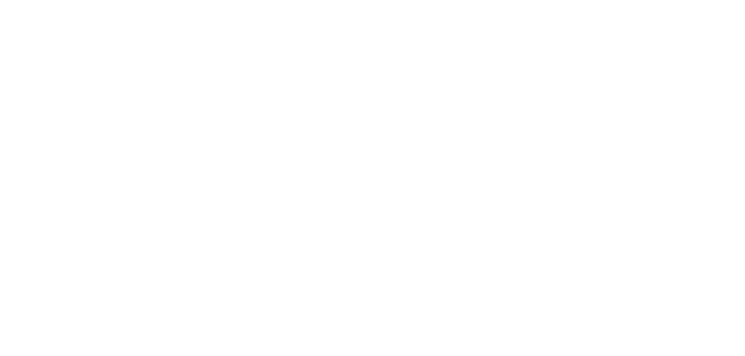
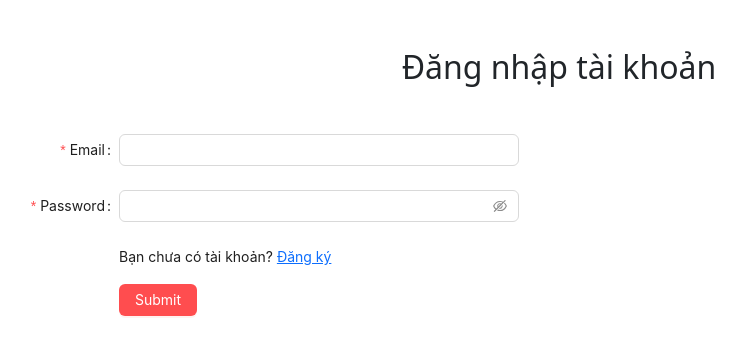
Before and after one commit to Thandinhcong/React-TS, a React (Vite) app: page /login in a window 1280 px wide. Before the commit this address had no page. Shown: the top 356 px of the page, without its empty margins (81-826 px from the left). Built offline with nearby package versions, Linux system fonts and the light colour scheme.

Commit message:
signup,signin

```diff
--- a/db.json
+++ b/db.json
@@ -3,8 +3,7 @@
     {
       "name": "Product CC",
       "price": 1000,
-      "description": "Mô tả sản phẩm C rất ok",
-      "image": "https://dichvudoitien.com/files/sanpham/2/1/jpg/doi-tien-2-usd-may-man.jpg",
+      "description": "Mô tả sản phẩm C rất ok như cc",
       "id": 4
     },
     {
@@ -38,5 +37,18 @@
       "id": 5
     }
   ],
-  "users": []
+  "users": [
+    {
+      "email": "admin@gmail.com",
+      "password": "$2a$10$ZAKJxRmY3AXaAprVv8TTvu7dUU.zSkFBbnHc2F0F/CHPi1ax9aFyq",
+      "role": "member",
+      "id": 1
+    },
+    {
+      "email": "than@gmail.com",
+      "password": "$2a$10$rr1GuIHZjKvVKLLF0ruPsu871p5lDOfrModJen84v2AysRcp13EtG",
+      "role": "member",
+      "id": 2
+    }
+  ]
 }
--- a/src/App.tsx
+++ b/src/App.tsx
@@ -5,12 +5,16 @@
 import ListCate from "./components/admin/categories/ListCate"
 import AddCate from "./components/admin/categories/AddCate"
 import UpdateCate from "./components/admin/categories/UpdateCate"
+import Login from "./components/auths/login"
+import Signup from "./components/auths/signup"
 
 function App() {
   return (
     <BrowserRouter>
       <Routes>
         <Route path="/" element={<Outlet />}>
+          <Route path="login" element={<Login />} />
+          <Route path="signup" element={<Signup />} />
 
         </Route>
         <Route path="/admin" element={<Outlet />}>
--- /dev/null
+++ b/src/api/auths.ts
@@ -0,0 +1,38 @@
+import { createApi, fetchBaseQuery } from '@reduxjs/toolkit/query/react';
+import { pause } from '../utils/pause';
+
+
+const authApi = createApi({
+    reducerPath: "auth",
+    baseQuery: fetchBaseQuery({
+        baseUrl: import.meta.env.VITE_API_URL,
+        fetchFn: async (...args) => {
+            await pause(1000);
+            return fetch(...args);
+        }
+    }),
+    endpoints: (builder) => ({
+        signin: builder.mutation<{ accessToken: string, user: {} }, { email: string, password: string }>({
+            query: (credential) => ({
+                url: `/signin`,
+                method: "POST",
+                body: credential
+            })
+        }),
+        signup: builder.mutation<{ accessToken: string, user: {} }, { email: string, password: string }>({
+            query: (credentials) => ({
+                url: `/signup`,
+                method: "POST",
+                body: credentials
+            })
+        })
+    }),
+})
+export const {
+    useSigninMutation,
+    useSignupMutation
+} = authApi
+
+export const authReducer = authApi.reducer;
+
+export default authApi;
--- a/src/components/admin/products/ProductAdd.tsx
+++ b/src/components/admin/products/ProductAdd.tsx
@@ -5,13 +5,14 @@
 import MenuBar from '../../layout/admin/menuBar';
 import { useAddProductMutation } from '../../../api/ProductApi';
 import { useNavigate } from 'react-router-dom';
+import Loading from '../../loading';
 
 
 const ProductAdd = () => {
 
     const [addProduct, { isLoading }] = useAddProductMutation();
     const navigate = useNavigate();
-    if (isLoading) return <Skeleton loading />
+    if (isLoading) return <Loading />
     const onFinish = (values: any) => {
         addProduct(values)
             .unwrap()
@@ -21,7 +22,6 @@
                     search: `?list=danh-sach-san-pham`
                 })
             })
-        console.log('Success:', values);
     };
 
     const onFinishFailed = (errorInfo: any) => {
--- a/src/components/admin/products/ProductList.tsx
+++ b/src/components/admin/products/ProductList.tsx
@@ -3,11 +3,12 @@
 import { Table, Skeleton, Button, Popconfirm, Image } from 'antd';
 import { useDeleteProductMutation, useGetProductsQuery } from '../../../api/ProductApi';
 import { Link } from 'react-router-dom';
+import Loading from '../../loading';
 
 const ProductList = () => {
     const { data, error, isLoading } = useGetProductsQuery();
     const [removeProduct, { isLoading: isRemoveLoading }] = useDeleteProductMutation();
-    if (isLoading) return <Skeleton />
+    if (isLoading) return <Loading />
     if (error) return <div>error</div>
     const dataSource = data?.map(({ id, name, price, description, image }) => {
         return {
--- a/src/components/admin/products/ProductUpdate.tsx
+++ b/src/components/admin/products/ProductUpdate.tsx
@@ -5,6 +5,7 @@
 import MenuBar from '../../layout/admin/menuBar';
 import { useGetByIdQuery, useUpdateProductMutation } from '../../../api/ProductApi';
 import { useNavigate, useParams } from 'react-router-dom';
+import Loading from '../../loading';
 
 
 const ProductAdd = () => {
@@ -23,7 +24,7 @@
             image: productData?.image,
         })
     }, [productData])
-    if (isLoading) return <Skeleton loading />
+    if (isLoading) return <Loading />
     const onFinish = (values: any) => {
         updateProduct({
             ...values,
--- /dev/null
+++ b/src/components/auths/login.tsx
@@ -0,0 +1,89 @@
+import React from 'react'
+import { Button, Form, Input, message } from 'antd';
+import { useSigninMutation, } from '../../api/auths';
+import { Link, useNavigate } from 'react-router-dom';
+import Loading from '../loading';
+
+const Login = () => {
+    const [form] = Form.useForm();
+    const [signin, { error, isLoading }] = useSigninMutation();
+    const [messageApi, contextHolder] = message.useMessage();
+    const navigate = useNavigate();
+    if (isLoading) return <Loading />
+
+    const onFinish = (values: any) => {
+        signin(values)
+            .unwrap()
+            .then(() => {
+                messageApi.open({
+                    type: "success",
+                    content: "Login is successfully"
+                })
+                setTimeout(() => {
+                    navigate('/')
+                }, 1000)
+            })
+    };
+    const onFinishFailed = (errorInfo: any) => {
+        console.log('Failed:', errorInfo);
+    };
+
+    type FieldType = {
+        email?: string;
+        password?: string;
+    };
+    if (error) {
+        messageApi.open({
+            type: "error",
+            content: error?.data,
+        });
+    }
+    return (
+        <>
+            <h2 className='text-center m-5'>Đăng nhập tài khoản</h2>
+            {contextHolder}
+            <Form
+                form={form}
+                name="basic"
+                labelCol={{ span: 8 }}
+                wrapperCol={{ span: 16 }}
+                style={{ maxWidth: 600 }}
+                initialValues={{ remember: true }}
+                onFinish={onFinish}
+                onFinishFailed={onFinishFailed}
+                autoComplete="off"
+                className=''
+            >
+                <Form.Item<FieldType>
+                    label="Email"
+                    name="email"
+                    rules={[
+                        { required: true, message: 'Please input your Email!' },
+                        { type: 'email', message: 'email khong dung dinh dang!' },
+                    ]}
+                >
+                    <Input />
+                </Form.Item>
+
+                <Form.Item<FieldType>
+                    label="Password"
+                    name="password"
+                    rules={[
+                        { required: true, message: 'Please input your password!' },
+                        { min: 6, message: 'Tối thiểu 6 ký tự!' }
+                    ]}
+                >
+                    <Input.Password />
+                </Form.Item>
+                <p className='ml-[200px]'>Bạn chưa có tài khoản? <Link to="/signup">Đăng ký</Link></p>
+                <Form.Item wrapperCol={{ offset: 8, span: 16 }}>
+                    <Button type="primary" danger htmlType="submit">
+                        Submit
+                    </Button>
+                </Form.Item>
+            </Form>
+        </>
+    );
+}
+
+export default Login
--- /dev/null
+++ b/src/components/auths/signup.tsx
@@ -0,0 +1,94 @@
+import React from 'react'
+import { Button, Form, Input, Skeleton, message } from 'antd';
+import { useSignupMutation } from '../../api/auths';
+import { Link, useNavigate } from 'react-router-dom';
+import Loading from '../loading';
+
+const Signup = () => {
+    const [form] = Form.useForm();
+    const [signup, { error, isLoading }] = useSignupMutation();
+    const [messageApi, contextHolder] = message.useMessage();
+    const defaultRole = "member";
+    const navigate = useNavigate();
+    if (isLoading) return <Loading />
+    const onFinish = (values: any) => {
+        signup(
+            {
+                ...values,
+                role: values.role || defaultRole
+            }
+        )
+            .unwrap()
+            .then(() => {
+                messageApi.open({
+                    type: "success",
+                    content: "sign up is successfully"
+                })
+                setTimeout(() => {
+                    navigate('/login')
+                }, 1000)
+            })
+    };
+    const onFinishFailed = (errorInfo: any) => {
+        console.log('Failed:', errorInfo);
+    };
+
+    type FieldType = {
+        email?: string;
+        password?: string;
+    };
+    if (error) {
+        messageApi.open({
+            type: "error",
+            content: error.data,
+        });
+    }
+    return (
+        <>
+            <h2 className='text-center m-5'>Đăng kí tài khoản</h2>
+            {contextHolder}
+            <Form
+                form={form}
+                name="basic"
+                labelCol={{ span: 8 }}
+                wrapperCol={{ span: 16 }}
+                style={{ maxWidth: 600 }}
+                initialValues={{ remember: true }}
+                onFinish={onFinish}
+                onFinishFailed={onFinishFailed}
+                autoComplete="off"
+                className=''
+            >
+                <Form.Item<FieldType>
+                    label="Email"
+                    name="email"
+                    rules={[
+                        { required: true, message: 'Please input your Email!' },
+                        { type: 'email', message: 'email khong dung dinh dang!' },
+                    ]}
+                >
+                    <Input />
+                </Form.Item>
+
+                <Form.Item<FieldType>
+                    label="Password"
+                    name="password"
+                    rules={[
+                        { required: true, message: 'Please input your password!' },
+                        { min: 6, message: 'Tối thiểu 6 ký tự!' }
+                    ]}
+                >
+                    <Input.Password />
+                </Form.Item>
+                <p className='ml-[200px]'>Bạn đã có tài khoản? <Link to="/login">Đăng nhập</Link></p>
+                <Form.Item wrapperCol={{ offset: 8, span: 16 }}>
+                    <Button type="primary" danger htmlType="submit">
+                        Submit
+                    </Button>
+                </Form.Item>
+            </Form>
+        </>
+    );
+}
+
+export default Signup
--- a/src/components/cart/index.tsx
+++ b/src/components/cart/index.tsx
@@ -10,7 +10,7 @@
 
     return (
         <div>
-            {items?.map((item) => (
+            {items?.map((item: any) => (
                 <div key={item.id}>
                     {item?.name} - {item?.quantity} - {item?.price * item?.quantity}
                     <button
--- /dev/null
+++ b/src/components/loading/index.tsx
@@ -0,0 +1,16 @@
+import React from 'react'
+import "./loading.css"
+const Loading = () => {
+    return (
+        <div className="spinner">
+            <div></div>
+            <div></div>
+            <div></div>
+            <div></div>
+            <div></div>
+            <div></div>
+        </div>
+    )
+}
+
+export default Loading
--- /dev/null
+++ b/src/components/loading/loading.css
@@ -0,0 +1,65 @@
+.spinner {
+    position: absolute;
+    top: 50%;
+    left: 50%;
+    transform: translate(-50%, -50%);
+}
+
+.spinner {
+    width: 70.4px;
+    height: 70.4px;
+    --clr: rgb(247, 197, 159);
+    --clr-alpha: rgb(247, 197, 159, .1);
+    animation: spinner 1.6s infinite ease;
+    transform-style: preserve-3d;
+}
+
+.spinner>div {
+    background-color: var(--clr-alpha);
+    height: 100%;
+    position: absolute;
+    width: 100%;
+    border: 3.5px solid var(--clr);
+}
+
+.spinner div:nth-of-type(1) {
+    transform: translateZ(-35.2px) rotateY(180deg);
+}
+
+.spinner div:nth-of-type(2) {
+    transform: rotateY(-270deg) translateX(50%);
+    transform-origin: top right;
+}
+
+.spinner div:nth-of-type(3) {
+    transform: rotateY(270deg) translateX(-50%);
+    transform-origin: center left;
+}
+
+.spinner div:nth-of-type(4) {
+    transform: rotateX(90deg) translateY(-50%);
+    transform-origin: top center;
+}
+
+.spinner div:nth-of-type(5) {
+    transform: rotateX(-90deg) translateY(50%);
+    transform-origin: bottom center;
+}
+
+.spinner div:nth-of-type(6) {
+    transform: translateZ(35.2px);
+}
+
+@keyframes spinner {
+    0% {
+        transform: rotate(45deg) rotateX(-25deg) rotateY(25deg);
+    }
+
+    50% {
+        transform: rotate(45deg) rotateX(-385deg) rotateY(25deg);
+    }
+
+    100% {
+        transform: rotate(45deg) rotateX(-385deg) rotateY(385deg);
+    }
+}
```
Also changed, not shown: src/app/store.tsx (+5 -3 lines).
